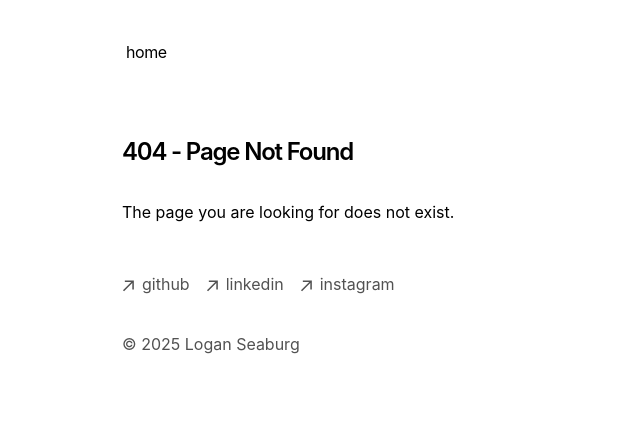
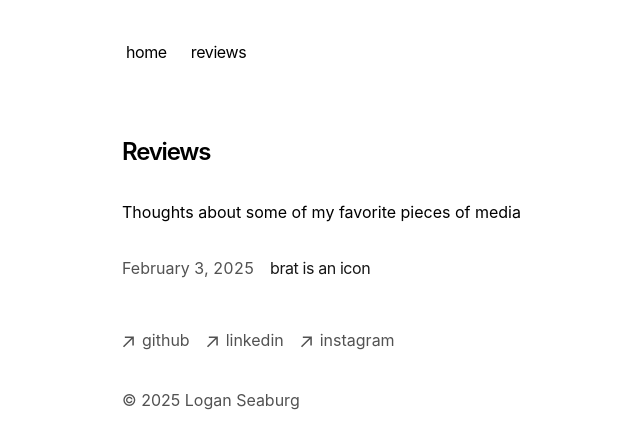
Before and after one commit to LSeaburg/lseaburg.github.io, a Next.js app: page /reviews in a window 1280 px wide. Before the commit this address had no page. Shown: the top 448 px of the page, without its empty margins (230-870 px from the left). Built offline with nearby package versions, Linux system fonts and the light colour scheme.

Commit message:
Add reviews page

```diff
--- a/app/_components/nav.tsx
+++ b/app/_components/nav.tsx
@@ -3,6 +3,9 @@ import Link from 'next/link'
 const navItems = {
   '/': {
     name: 'home',
+  },
+  '/reviews': {
+    name: 'reviews',
   },
 }
 
--- /dev/null
+++ b/app/_components/review_posts.tsx
@@ -0,0 +1,36 @@
+import Link from 'next/link'
+import { formatDate, getReviewPosts } from 'app/utils'
+
+export function ReviewPosts() {
+  let allReviews = getReviewPosts()
+
+  return (
+    <div>
+      {allReviews
+        .sort((a, b) => {
+          if (
+            new Date(a.metadata.publishedAt) > new Date(b.metadata.publishedAt)
+          ) {
+            return -1
+          }
+          return 1
+        })
+        .map((post) => (
+          <Link
+            key={post.slug}
+            className="flex flex-col space-y-1 mb-4"
+            href={`/reviews/${post.slug}`}
+          >
+            <div className="w-full flex flex-col md:flex-row space-x-0 md:space-x-2">
+              <p className="text-neutral-600 dark:text-neutral-400 w-[140px] tabular-nums">
+                {formatDate(post.metadata.publishedAt, false)}
+              </p>
+              <p className="text-neutral-900 dark:text-neutral-100 tracking-tight">
+                {post.metadata.title}
+              </p>
+            </div>
+          </Link>
+        ))}
+    </div>
+  )
+}
--- /dev/null
+++ b/app/reviews/[slug]/page.tsx
@@ -0,0 +1,98 @@
+import { notFound } from 'next/navigation'
+import { CustomMDX } from 'app/_components/mdx'
+import { formatDate, getReviewPosts } from 'app/utils'
+import { baseUrl } from 'app/sitemap'
+
+export async function generateStaticParams() {
+  let posts = getReviewPosts()
+
+  return posts.map((post) => ({
+    slug: post.slug,
+  }))
+}
+
+export function generateMetadata({ params }) {
+  let post = getReviewPosts().find((post) => post.slug === params.slug)
+  if (!post) {
+    return
+  }
+
+  let {
+    title,
+    publishedAt: publishedTime,
+    summary: description,
+    image,
+  } = post.metadata
+  let ogImage = image
+    ? image
+    : `${baseUrl}/og?title=${encodeURIComponent(title)}`
+
+  return {
+    title,
+    description,
+    openGraph: {
+      title,
+      description,
+      type: 'article',
+      publishedTime,
+      url: `${baseUrl}/reviews/${post.slug}`,
+      images: [
+        {
+          url: ogImage,
+        },
+      ],
+    },
+    twitter: {
+      card: 'summary_large_image',
+      title,
+      description,
+      images: [ogImage],
+    },
+  }
+}
+
+export default function Reviews({ params }) {
+  let post = getReviewPosts().find((post) => post.slug === params.slug)
+
+  if (!post) {
+    notFound()
+  }
+
+  return (
+    <section>
+      <script
+        type="application/ld+json"
+        suppressHydrationWarning
+        dangerouslySetInnerHTML={{
+          __html: JSON.stringify({
+            '@context': 'https://schema.org',
+            '@type': 'BlogPosting',
+            headline: post.metadata.title,
+            datePublished: post.metadata.publishedAt,
+            dateModified: post.metadata.publishedAt,
+            description: post.metadata.summary,
+            image: post.metadata.image
+              ? `${baseUrl}${post.metadata.image}`
+              : `/og?title=${encodeURIComponent(post.metadata.title)}`,
+            url: `${baseUrl}/reviews/${post.slug}`,
+            author: {
+              '@type': 'Person',
+              name: 'Logan Seaburg',
+            },
+          }),
+        }}
+      />
+      <h1 className="title font-semibold text-2xl tracking-tighter">
+        {post.metadata.title}
+      </h1>
+      <div className="flex justify-between items-center mt-2 mb-8 text-sm">
+        <p className="text-sm text-neutral-600 dark:text-neutral-400">
+          {formatDate(post.metadata.publishedAt)}
+        </p>
+      </div>
+      <article className="prose">
+        <CustomMDX source={post.content} />
+      </article>
+    </section>
+  )
+}
--- /dev/null
+++ b/app/reviews/page.tsx
@@ -0,0 +1,16 @@
+import { ReviewPosts } from 'app/_components/review_posts'
+
+export const metadata = {
+  title: 'Reviews',
+  description: 'Thoughts about some of my favorite peices of media.',
+}
+
+export default function Page() {
+  return (
+    <section>
+      <h1 className="font-semibold text-2xl mb-8 tracking-tighter">Reviews</h1>
+      <p className='mb-8'>Thoughts about some of my favorite pieces of media</p>
+      <ReviewPosts />
+    </section>
+  )
+}
--- a/app/utils.ts
+++ b/app/utils.ts
@@ -54,7 +54,7 @@ export function getBlogPosts() {
 }
 
 export function getReviewPosts() {
-  return getPosts('review')
+  return getPosts('reviews')
 }
 
 function getPosts(postType) {
--- /dev/null
+++ b/content/reviews/brat.mdx
@@ -0,0 +1,25 @@
+---
+title: 'brat is an icon'
+publishedAt: '2025-02-03'
+summary: 'Album of the decade'
+image: 'images/reviews/brat.png'
+---
+**Note**: *brat* is stylized several different ways: *brat*, *Brat*, and *BRAT*.  For this review I will style it consistently as *brat*, as that is consistently featured in the album art across all iterations.
+
+It’s hard to overstate the cultural impact of *brat*.  *brat* was photoshoots and outfits.  *brat* was tote bags and friendship bracelets.  *brat* was birthday cakes.  People carved *brat* pumpkins.  *brat* meaningfully influenced a presidential election campaign.  Someone remade the entirety of *brat* in Mario Paint Composer (though the fact that [this](https://www.youtube.com/watch?v=9jK2CXbWnhE) showed up in my recommended might say more about me than the album).
+
+And *brat* is literally more than just the album.  *brat* is a color and a font.  *brat* is interviews and 3 music videos.  *brat* is a ‘vibe’.  *brat* is one of the craziest album rollouts of all time.  And *brat* is in fact 2 albums (3 if you’re being technical) - one of all the normal tracks, as released, and an entire new album with every single song remixed with new collaborators and features.
+
+*brat* is the defining album of the 2020’s (so far, although it is hard to imagine that it will be surpassed).  Released July 7, with singles cemented so atop the lists of “songs of the summer”, people instead deemed the entire season after the album - “brat summer” was the summer of 2024.  The season continued into “brat autumn” as well, as the remix album, released on October 11, continues to be relevant.
+
+But what’s more, this cultural domination has captured the essence of the 2020’s more so than anything else to date.  The very choices of the color and font on the album cover scream of the “awkward cozy” that has come to define Gen Z; it is at once unapologetic in itself, but feels right at home in this strange world we find ourselves in.  Much of this cultural domination was, naturally, mediated largely though social media, and I currently (if naively) feel that will be increasingly hard to replicate.  Platforms are becoming more fractured.  Presently at the time of writing TikTok is banned in the US, unavailable on both the Apple App Store and Google Play Store.  Attempting to mobilize across all the varied platforms seems increasingly difficult.
+
+Plus TikTok was responsible for a large portion of it.  Memes, dances, arts and crafts - *brat* was a meme everywhere, all at once.  It is the 2020’s idea of what a meme is, what a meme can be.
+
+As for the music I can only say that it’s extremely original and quite groundbreaking.  I predict that it will have a massive effect on pop music production for years to come.  It was able to be artistically exciting while also gaining mass appeal which I find relatively rare.
+
+I don’t feel too much more needs to be said about the music.  The status of the album in popular culture speaks for itself.
+
+Personally, though, I will say that while only being a minor Charli xcx fan in years past I, according to my end-of-year-review, listened enough *brat* to play the album from start to finish about 19 times.  It was my most listened to album, and Charli XCX was my most listened to artist.
+
+This could certainly influence my bias when assessing the merits of this album.  But I really believe that it has done what no other album could do.  It crazed a generation to push the art forward because it dared to be different.  It dared to be *brat*.
```
